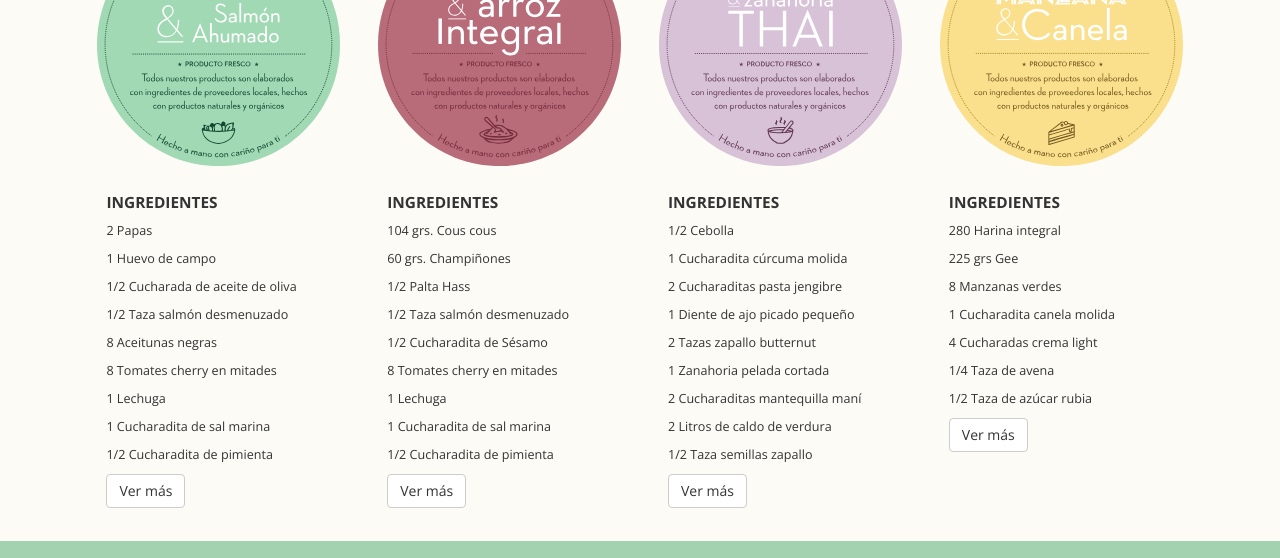
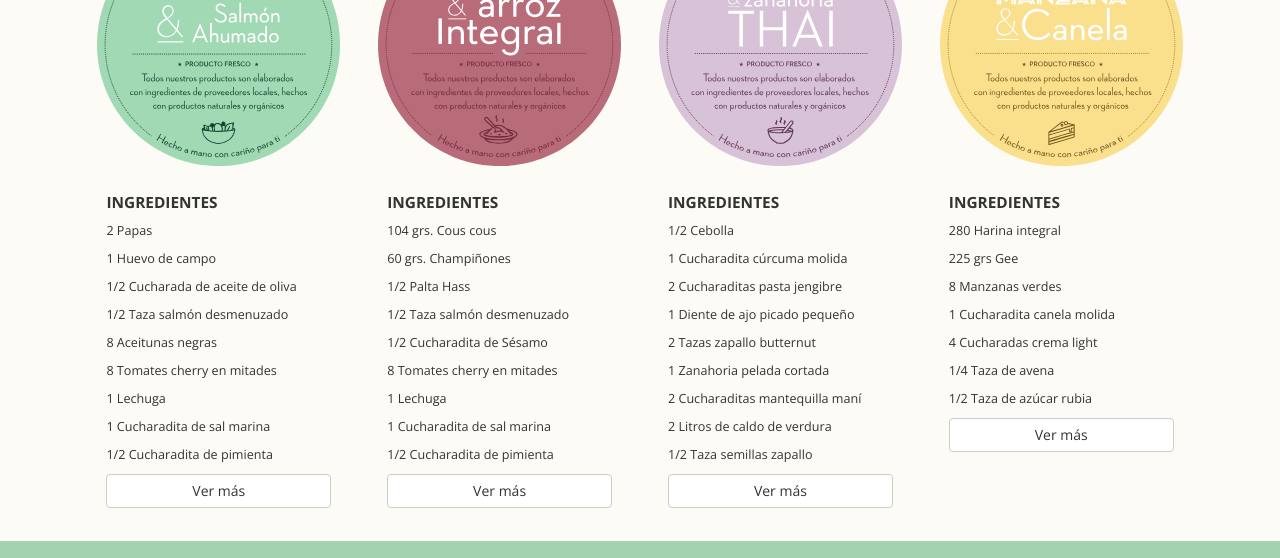
Before and after one commit to tatianaescudero/Proyecto_final_04nov18, a plain HTML site: page Proyecto_final_04nov18/index.html in a window 1280 px wide. Shown: the part 571-1129 px from the top of the page. Drawn offline with nearby package versions, Linux system fonts and the light colour scheme; no server answers.

Commit message:
Add files via upload

```diff
--- a/Proyecto_final_04nov18/assets/css/style.css
+++ b/Proyecto_final_04nov18/assets/css/style.css
@@ -25,8 +25,6 @@ p {
 }
 
 main {
-    /* position: relative;
-    top: 70px;*/
     padding: 70px 0 0 0;
 }
 
@@ -140,6 +138,10 @@ main {
     transform: scale(1.1);
 }
 
+.btn-default {
+    display: block;
+}
+
 @media (min-width: 768px) and (max-width: 990px) {
     .sliderHome .slick-slide .heading {
         position: absolute;
```
